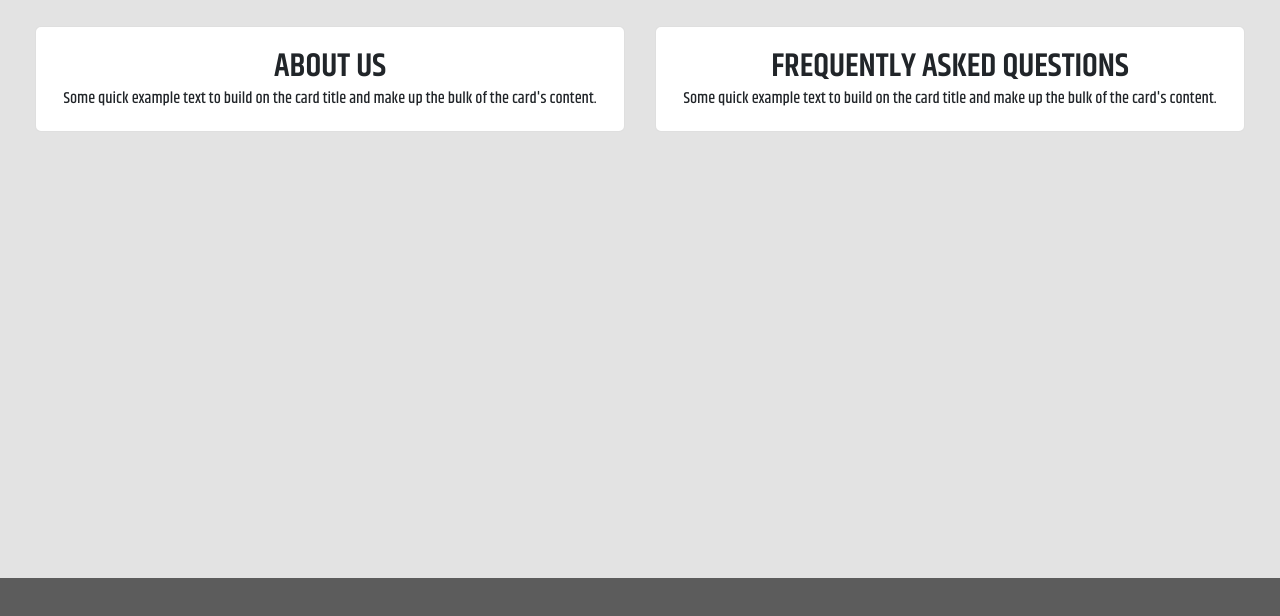
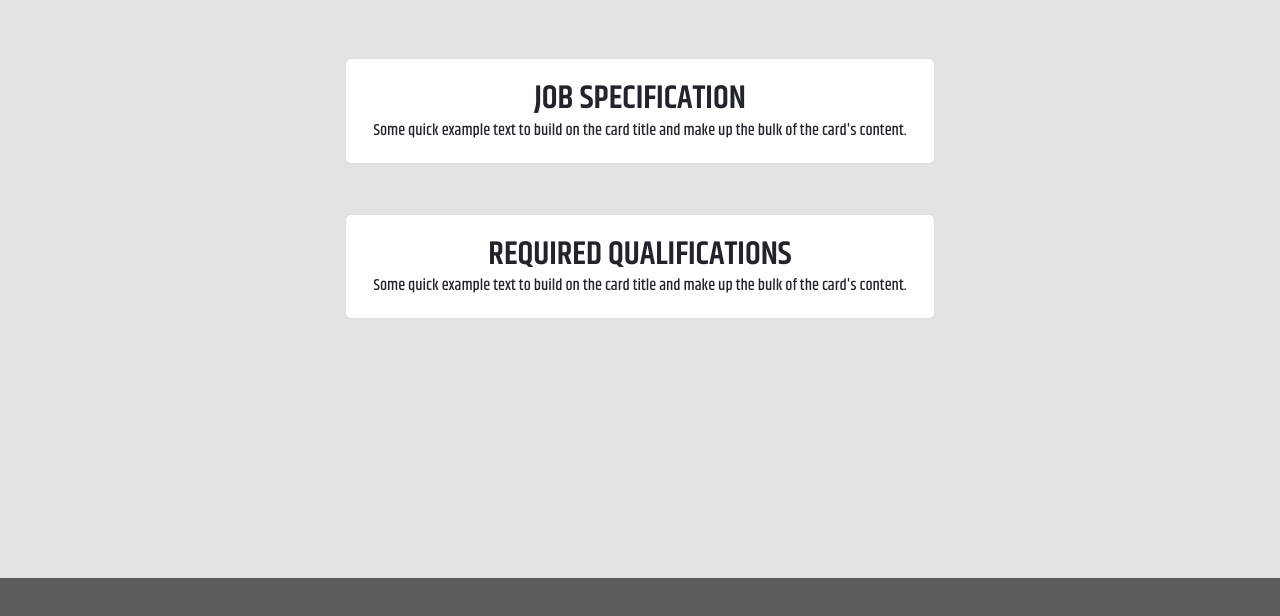
Before and after one commit to freddiehc/U15-Website, a plain HTML site: page specifications.html in a window 1280 px wide. Shown: the part 72-688 px from the top of the page. Drawn offline with nearby package versions, Linux system fonts and the light colour scheme.

Commit message:
feat(specifications): start on page

```diff
--- a/about-us.html
+++ b/specifications.html
@@ -6,7 +6,7 @@
     <meta name="viewport" content="width=device-width, initial-scale=1.0">
     <link rel="stylesheet" href="https://cdn.jsdelivr.net/npm/bootstrap@4.4.1/dist/css/bootstrap.min.css" integrity="sha384-Vkoo8x4CGsO3+Hhxv8T/Q5PaXtkKtu6ug5TOeNV6gBiFeWPGFN9MuhOf23Q9Ifjh" crossorigin="anonymous">
     <link rel="stylesheet" href="css/style.css">
-    <title>Hot Beans Web | About Us</title>
+    <title>Hot Beans Web | Specifications</title>
 </head>
 <body>
     <nav class="navbar navbar-expand-lg navbar-light fixed-top bg-light">
@@ -20,10 +20,10 @@
             <li class="nav-item">
               <a class="nav-link" href="index.html">Home</a>
             </li>
-            <li class="nav-item active">
+            <li class="nav-item">
               <a class="nav-link" href="about-us.html">About Us</a>
             </li>
-            <li class="nav-item">
+            <li class="nav-item active">
                 <a class="nav-link" href="specifications.html">Job Specifications</a>
             </li>
             <li class="nav-item">
@@ -40,24 +40,26 @@
         </div>
       </nav>
 
-      <div class="row" style="padding-top: 3rem">
-        <div class="col-md-6">
+      <div class="row" style="padding-top: 5rem;">
+        <div class="col-md-6 mx-auto">
           <div class="card">
-            <div class="card-body">
-              <h5 class="card-title center">About Us</h5>
-              <p class="card-text center">Some quick example text to build on the card title and make up the bulk of the card's content.</p>
+            <div class="card-body text-center">
+              <h5 class="card-title">Job Specification</h5>
+              <p class="card-text">Some quick example text to build on the card title and make up the bulk of the card's content.</p>
             </div>
           </div>
         </div>
-        <div class="col-md-6">
+      </div>
+
+      <div class="row">
+        <div class="col-md-6 mx-auto">
           <div class="card">
-            <div class="card-body">
-              <h5 class="card-title center">Frequently Asked Questions</h5>
-              <p class="card-text center">Some quick example text to build on the card title and make up the bulk of the card's content.</p>
+            <div class="card-body text-center">
+              <h5 class="card-title">Required Qualifications</h5>
+              <p class="card-text">Some quick example text to build on the card title and make up the bulk of the card's content.</p>
             </div>
           </div>
         </div>
-
       </div>
 
       <footer class="footer">
```
